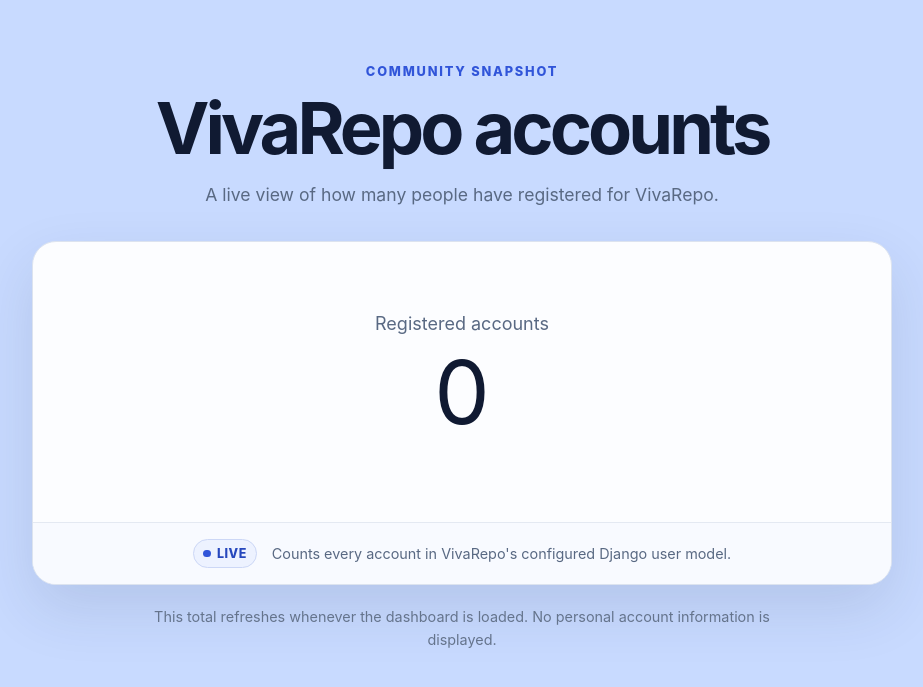
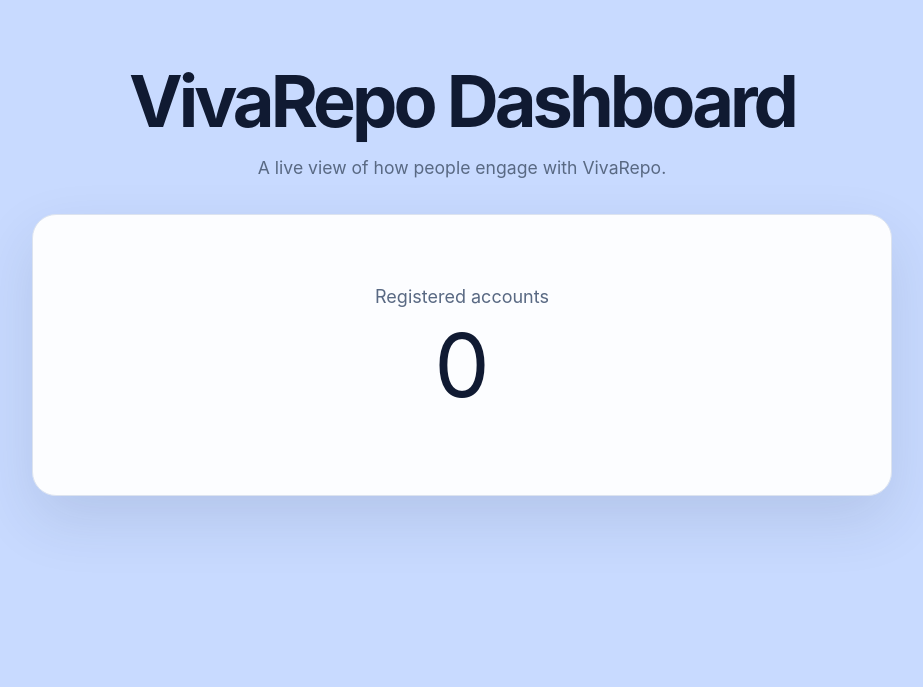
Before and after one commit to mtgizaw/VivaRepo, a Django app: page /dashboard/ in a window 1280 px wide. Shown: the part 72-759 px from the top of the page, without its empty margins (178-1101 px from the left). Run offline with Django 5.2, Linux system fonts and the light colour scheme; some libraries are stand-ins or nearby versions.

Commit message:
Adjusted the dashboard and home pages.

```diff
--- a/templates/projects/dashboard.html
+++ b/templates/projects/dashboard.html
@@ -1,14 +1,13 @@
 {% extends "base.html" %}
 
-{% block title %}Account Dashboard | VivaRepo{% endblock %}
+{% block title %}Dashboard | VivaRepo{% endblock %}
 
 {% block content %}
 <section class="dashboard" aria-labelledby="dashboard-title">
     <header class="dashboard-heading">
-        <p class="eyebrow">Community snapshot</p>
-        <h1 id="dashboard-title">VivaRepo accounts</h1>
+        <h1 id="dashboard-title">VivaRepo Dashboard</h1>
         <p>
-            A live view of how many people have registered for VivaRepo.
+            A live view of how people engage with VivaRepo.
         </p>
     </header>
 
@@ -19,15 +18,6 @@
         <noscript>
             <p class="metric-fallback">{{ account_count }}</p>
         </noscript>
-        <div class="metric-details">
-            <span class="status-chip"><span aria-hidden="true"></span>Live</span>
-            <p>Counts every account in VivaRepo's configured Django user model.</p>
-        </div>
     </article>
-
-    <p class="dashboard-note">
-        This total refreshes whenever the dashboard is loaded. No personal account
-        information is displayed.
-    </p>
 </section>
 {% endblock %}
--- a/templates/projects/home.html
+++ b/templates/projects/home.html
@@ -10,8 +10,8 @@
         practical skills from the work already in front of you.
     </p>
     <div class="actions">
-        <a class="button button-primary" href="{% url 'projects:about' %}">About</a>
-        <a class="button button-secondary" href="{% url 'projects:trydemo' %}">Try Demo</a>
+        <a class="button button-primary" href="{% url 'projects:trydemo' %}">Try Demo</a>
+        <a class="button button-secondary" href="{% url 'projects:dashboard' %}">View Dashboard</a>
         <a class="button button-secondary" href="{% url 'projects:signup' %}">Sign Up</a>
     </div>
 </section>
```
